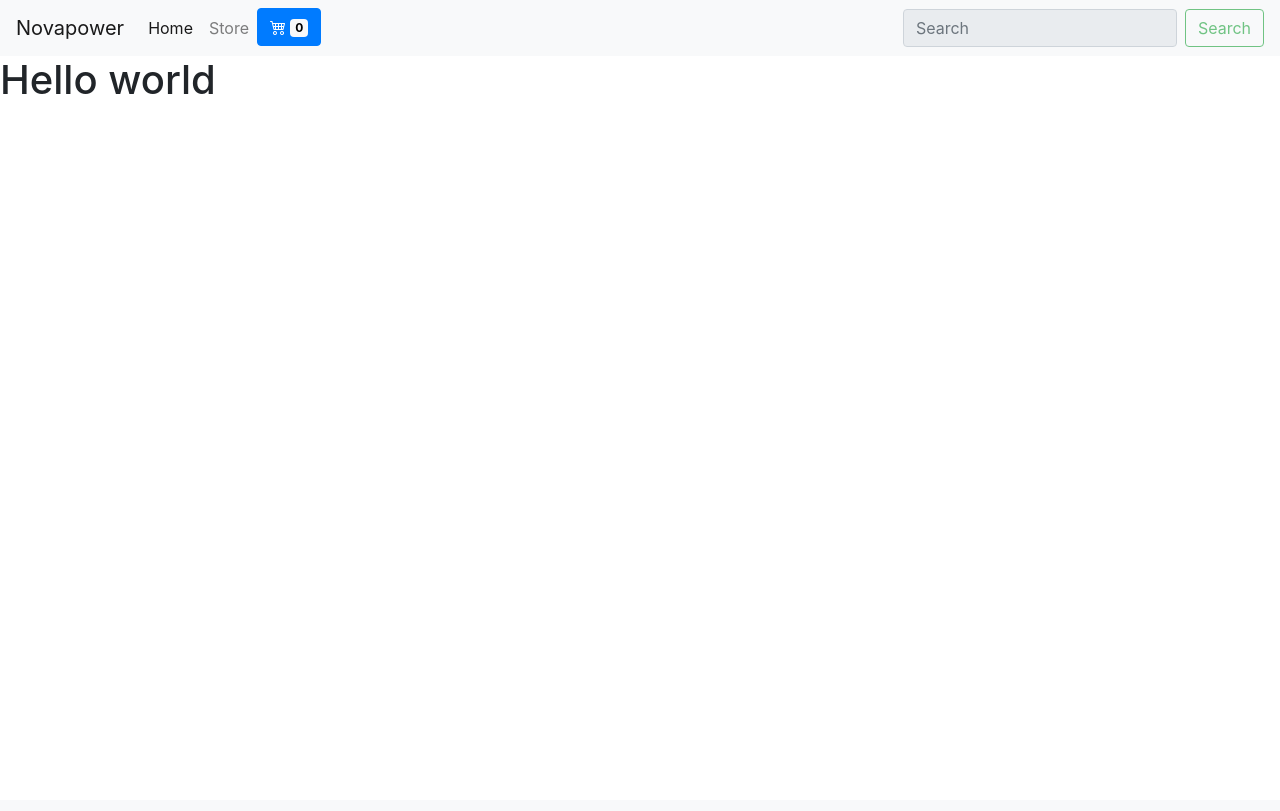
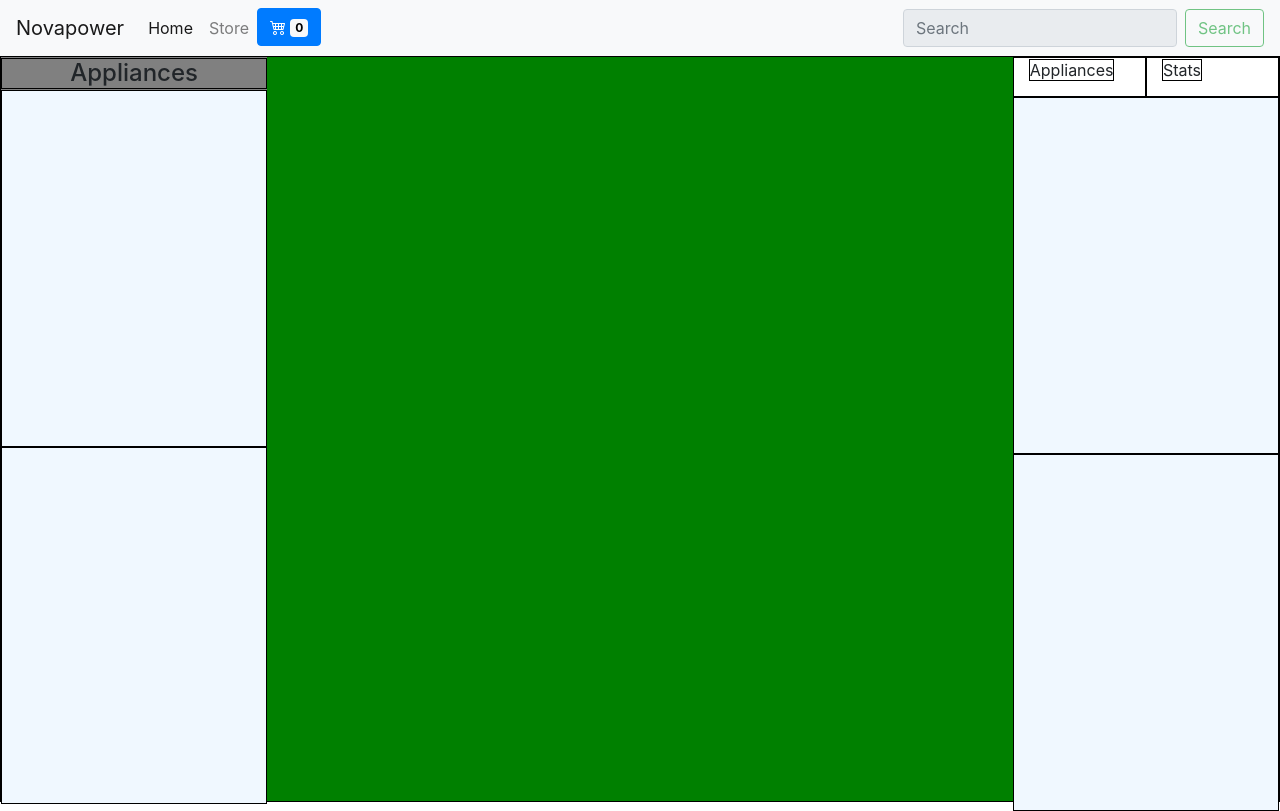
Before and after one commit to sipho-mancam/novapower, a Flask app: page /sizing in a window 1280 px wide. Before the commit the page ends 94 px from the top, so only its background shows below. Run offline with Flask 2, Linux system fonts and the light colour scheme; parts of the project's set-up code (start-up, migrations or seed data) failed here and were passed over; some libraries are stand-ins or nearby versions.

Commit message:
Sizing tool UI build start

```diff
--- a/App.py
+++ b/App.py
@@ -7,6 +7,7 @@ import Modules.input_drivers.package_manager as pm
 import Modules.Utils.init as init
 import datetime
 import Modules.Utils.utility as utils
+
 # import Modules.Services.Sizing.sizing_tool. as s_tool
 import pathlib
 import Modules.Processors.pricing as pricing
--- a/static/css/sizing-tool/main.css
+++ b/static/css/sizing-tool/main.css
@@ -0,0 +1,46 @@
+.main{
+    border:1px solid black;
+}
+
+.section{
+    height: 93vh;
+}
+
+.left{
+    background-color: grey;
+}
+
+.middle{
+    background-color: green;
+}
+
+.right{
+    background-color: blue;
+}
+
+
+.block{
+     background-color: aliceblue;
+     border: 1px solid black;
+     height: 48%;
+}
+
+.tabs{
+    height:40px;
+}
+
+.tab{
+    background-color: white;
+    border: 1px solid black;
+}
+
+.naming{
+    text-align: center;
+    width: 100%;
+    border: 1px solid black;
+    margin: auto;
+}
+
+.apps-grid{
+    display: flex;
+}
--- a/templates/sizing.html
+++ b/templates/sizing.html
@@ -44,8 +44,41 @@
     </div>
   </nav>
 
-   <div class="main">
-      <h1>Hello world</h1>
+   <div class="main container-fluid">
+     <div class="row">
+
+        <div class="col left section">
+          <div class="row header"><h4 class="naming">Appliances</h4><hr /></div>
+          <div class="row apps-grid block">
+
+          </div>
+          <div class="row app-details block">
+
+          </div>
+
+        </div>
+
+        <div class="col-7 middle section">
+
+        </div>
+
+        <div class="col right section">
+          <div class="row header tabs">
+              <div class="col tab">
+                  <span class="naming">Appliances</span>
+              </div>
+              <div class="col tab">
+                <span class="naming">Stats</span>
+              </div>
+          </div>
+          <div class="row apps-grid block">
+
+          </div>
+          <div class="row app-details block">
+
+          </div>
+        </div>
+      </div>
    </div>
 
   </body>
```
Also changed, not shown: Modules/Services/Sizing_tool/src/Test/scratchpad.py (deleted, +0 -8 lines), 1 other file.
